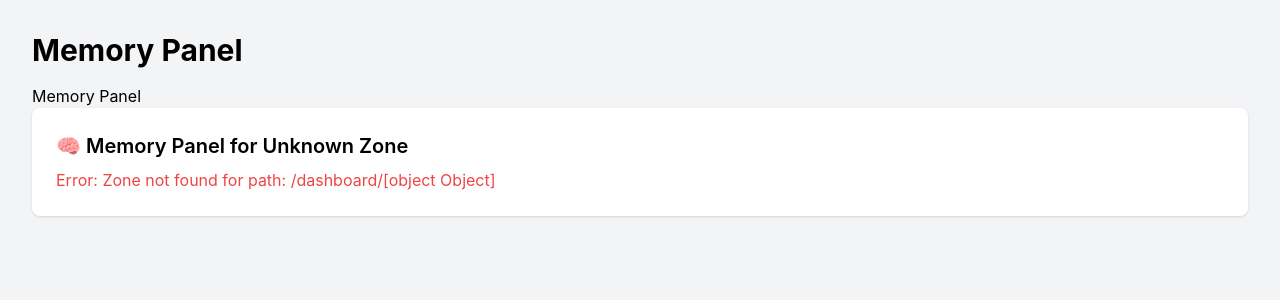
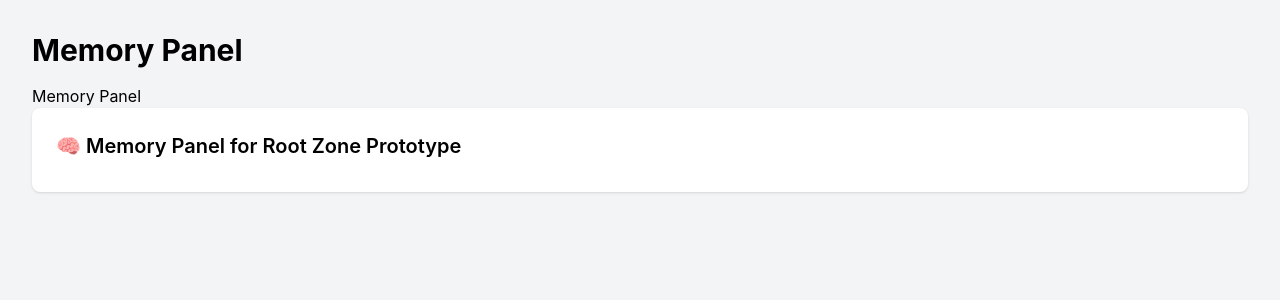
Before and after one commit to OmniChainOrg/omnimodel-dashboard, a Next.js app: page /memory in a window 1280 px wide. Before the commit this address had no page. Shown: the top 300 px of the page. Built offline with nearby package versions, Linux system fonts and the light colour scheme.

Commit message:
Update MemoryPanel.tsx

```diff
--- a/components/MemoryPanel.tsx
+++ b/components/MemoryPanel.tsx
@@ -13,8 +13,16 @@ type AnchorRecord = {
   createdAt: string;
 };
 
+type Zone = {
+  id: string;
+  name: string;
+  path: string;
+  approved: boolean;
+  depth: number;
+};
+
 interface MemoryPanelProps {
-  zone: string;
+  zone: Zone;
 }
 
 const MockMemoryStore: Record<string, MemoryRecord[]> = {
@@ -52,7 +60,6 @@ const MemoryPanel: React.FC<MemoryPanelProps> = ({ zone }) => {
   const [anchors, setAnchors] = useState<AnchorRecord[]>([]);
   const [loading, setLoading] = useState<boolean>(false);
   const [error, setError] = useState<string | null>(null);
-  const [zoneTitle, setZoneTitle] = useState<string>('');
 
   useEffect(() => {
     const fetchMemory = async () => {
@@ -60,16 +67,7 @@ const MemoryPanel: React.FC<MemoryPanelProps> = ({ zone }) => {
         setLoading(true);
         setError(null);
 
-        const zonePath = `/dashboard/${zone}`;
-        const activeZone = ZoneRegistry.find(z => z.path === zonePath);
-
-        if (!activeZone) {
-          setError(`Zone not found for path: ${zonePath}`);
-          setRecords([]);
-          return;
-        }
-
-        setZoneTitle(activeZone.name);
+        const zonePath = zone.path;
         setRecords(MockMemoryStore[zonePath] || []);
         setAnchors(MockAnchorRegistry[zonePath] || []);
       } catch (err) {
@@ -86,7 +84,7 @@ const MemoryPanel: React.FC<MemoryPanelProps> = ({ zone }) => {
     <div>
       <h1>Memory Panel</h1>
       <div className="bg-white p-6 rounded-lg shadow">
-        <h2 className="text-xl font-semibold mb-2">🧠 Memory Panel for {zoneTitle || 'Unknown Zone'}</h2>
+        <h2 className="text-xl font-semibold mb-2">🧠 Memory Panel for {zone.name || 'Unknown Zone'}</h2>
         {error && <p className="text-red-500">Error: {error}</p>}
         {!error && (
           <>
```
